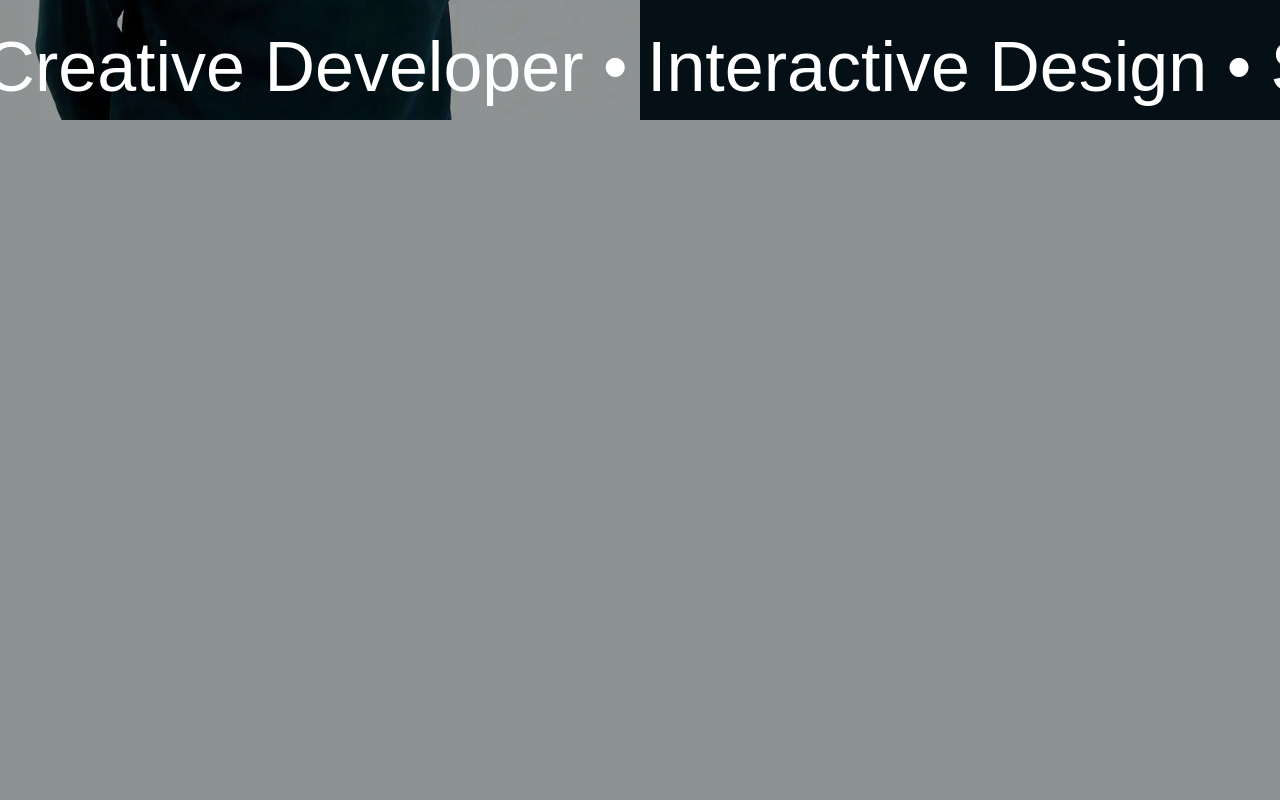
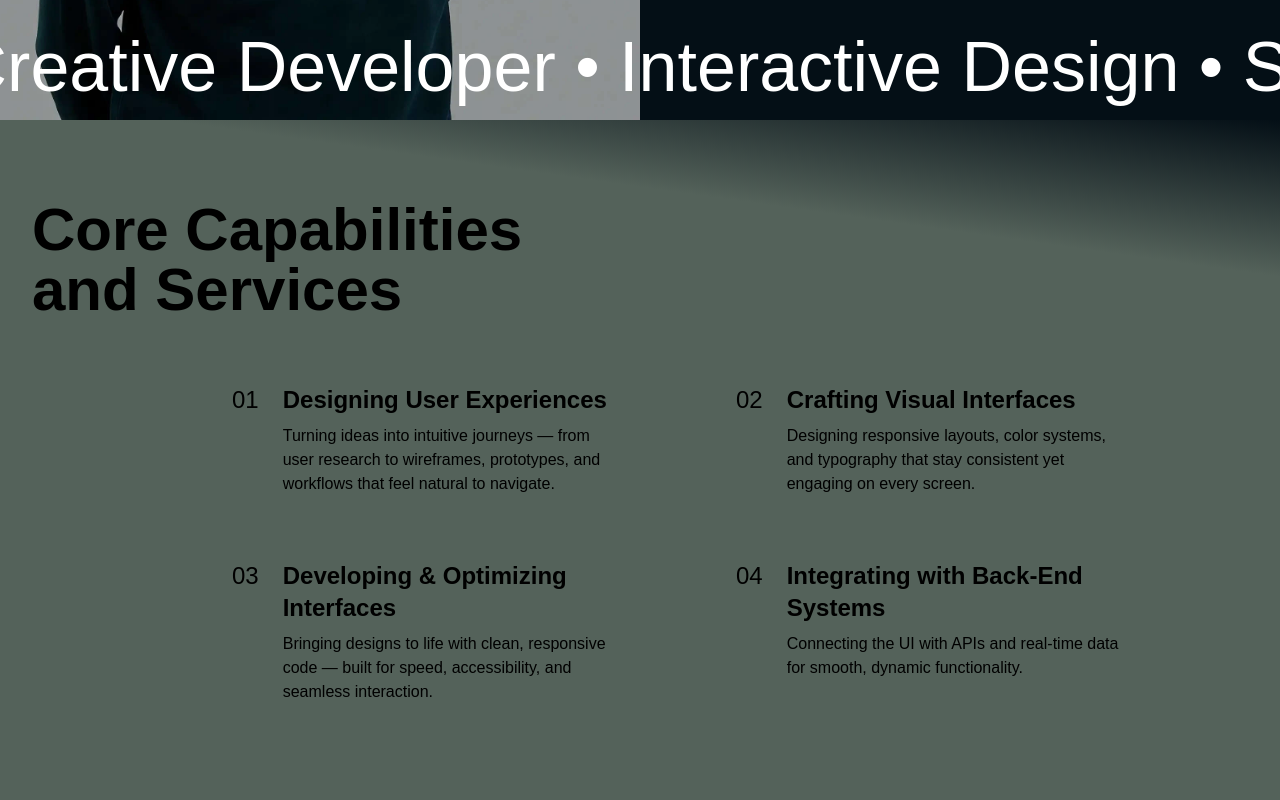
Before and after one commit to Mohammed-Mansour-dev/my-portofolio, a Next.js app: page / in a window 1280 px wide. Shown: the part 680-1480 px from the top of the page. Built offline with nearby package versions, Linux system fonts and the light colour scheme.

Commit message:
add capabilities section

```diff
--- /dev/null
+++ b/app/_comopnents/CapabilitiesSection.jsx
@@ -0,0 +1,76 @@
+"use client";
+import { useEffect, useRef } from "react";
+import gsap from "gsap";
+
+export default function CapabilitiesSection() {
+  const sectionRef = useRef(null);
+
+  useEffect(() => {
+    const ctx = gsap.context(() => {
+      gsap.from(".section-title", {
+        y: -30,
+        opacity: 0,
+        duration: 0.8,
+        ease: "power3.out"
+      });
+
+      gsap.from(".cap-item", {
+        x: (i) => (i % 2 === 0 ? -50 : 50),
+        opacity: 0,
+        duration: 0.8,
+        ease: "power3.out",
+        stagger: 0.2,
+        delay: 0.3
+      });
+    }, sectionRef);
+
+    return () => ctx.revert();
+  }, []);
+
+  const capabilities = [
+    {
+      num: "01",
+      title: "Designing User Experiences",
+      desc: "Turning ideas into intuitive journeys — from user research to wireframes, prototypes, and workflows that feel natural to navigate."
+    },
+    {
+      num: "02",
+      title: "Crafting Visual Interfaces",
+      desc: "Designing responsive layouts, color systems, and typography that stay consistent yet engaging on every screen."
+    },
+    {
+      num: "03",
+      title: "Developing & Optimizing Interfaces",
+      desc: "Bringing designs to life with clean, responsive code — built for speed, accessibility, and seamless interaction."
+    },
+    {
+      num: "04",
+      title: "Integrating with Back-End Systems",
+      desc: "Connecting the UI with APIs and real-time data for smooth, dynamic functionality."
+    }
+  ];
+
+  return (
+    <section
+      ref={sectionRef}
+      className="px-8 text-black [background:_linear-gradient(188deg,rgba(4,_15,_22,_1)_0%,_rgba(84,_98,_90,_1)_16%)] min-h-screen py-20"
+
+    >
+      <h2 className="section-title text-6xl font-bold mb-16">
+        Core Capabilities <br /> and Services
+      </h2>
+
+      <div className="grid md:mx-32 grid-cols-1 md:grid-cols-2 gap-y-16 gap-x-12">
+        {capabilities.map((cap, i) => (
+          <div key={i} className="cap-item flex gap-6 max-w-96 md:ml-auto  items-start">
+            <span className="text-2xl  ">{cap.num}</span>
+            <div>
+              <h3 className="text-2xl font-semibold mb-2">{cap.title}</h3>
+              <p className="">{cap.desc}</p>
+            </div>
+          </div>
+        ))}
+      </div>
+    </section>
+  );
+}
--- a/app/page.jsx
+++ b/app/page.jsx
@@ -4,6 +4,7 @@ import Image from "next/image";
 import HeroSection from "./_comopnents/Hero";
 import { useEffect } from "react";
 import TextAnimation from "./_comopnents/TextAnimation";
+import CapabilitiesSection from "./_comopnents/CapabilitiesSection";
 
 export default function Home() {
 
@@ -27,6 +28,7 @@ export default function Home() {
   return (
     <div className="">
       <HeroSection />
+      <CapabilitiesSection/>
       {/* <TextAnimation      /> */}
       {/* <div className="h-screen  [background:_linear-gradient(18deg,_rgba(4,_15,_22,_1)_0%,_rgba(84,_98,_90,_1)_100%)]"></div> */}
       <div className="h-screen bg-[#8d9293] "></div>
```
